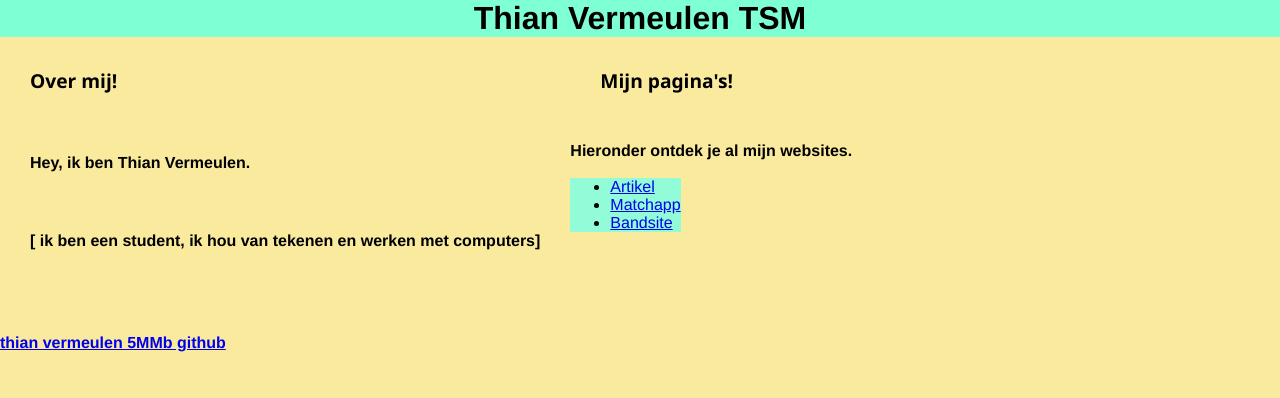
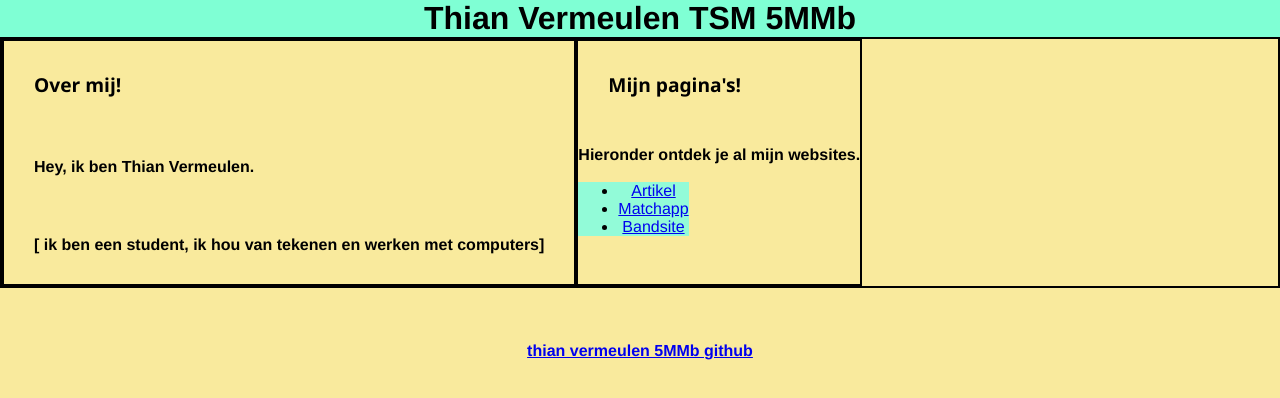
Before and after one commit to thian-vermeulen-5MMb/Script, a plain HTML site: page index.html in a window 1280 px wide. Drawn offline with Linux system fonts and the light colour scheme.

Commit message:
versie 3

```diff
--- a/index.html
+++ b/index.html
@@ -3,7 +3,7 @@
 </head>
 
 <header>
-    <h1>Thian Vermeulen TSM</h1>
+    <h1>Thian Vermeulen TSM 5MMb</h1>
   </header>
 
   <main>
--- a/style.css
+++ b/style.css
@@ -16,6 +16,7 @@
 
     h1 {
         text-align: center;
+
         }
 
     h2 {
@@ -33,7 +34,7 @@
     h4 {
         font-size: medium;
         font-family: 'Franklin Gothic Medium', 'Arial Narrow', Arial, sans-serif;
-
+        text-align: center;
         }
 
 
@@ -49,8 +50,15 @@
     ul {
     background-color: rgb(146, 251, 216);
     display: inline-block;
+    text-align: center;
+
+
     }
 
     #flexbox {
         display: flex;
+        border: 2px solid black;
     }
+    .col {
+        border: 2px solid black;
+    }
```
